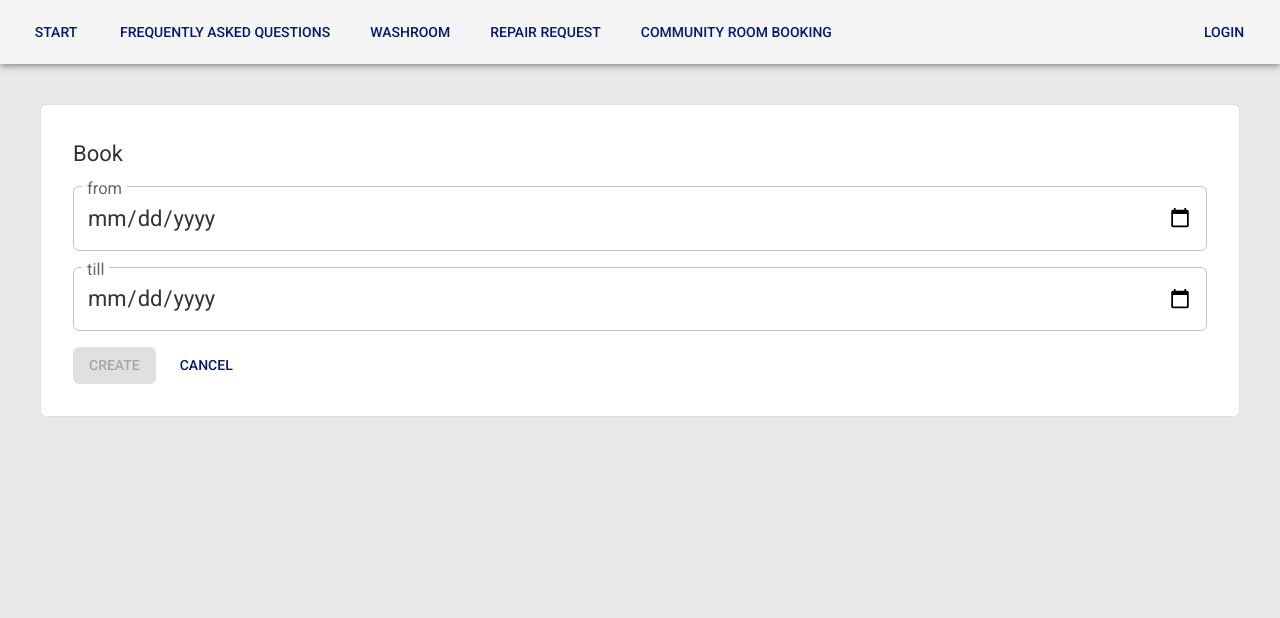
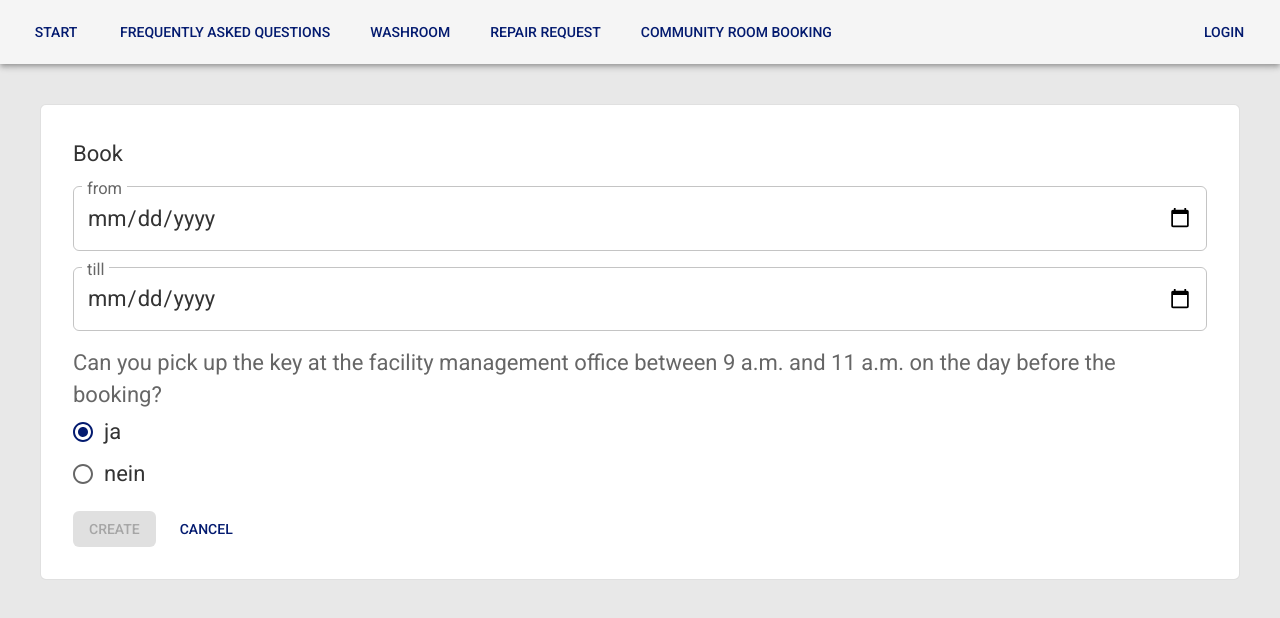
Before and after one commit to Praxisseminar-SoSe-2026/stwno-anwendung, a React (Vite) app in the folder frontend/: page /gemeinschaftsraum/anfrage/1 in a window 1280 px wide. Shown: the top 618 px of the page. Built offline with nearby package versions, Linux system fonts and the light colour scheme; no server answers.

Commit message:
feat: add frontend display for key exchange
refs #47

```diff
--- a/frontend/src/api/requests.ts
+++ b/frontend/src/api/requests.ts
@@ -29,6 +29,8 @@ export type RoomRequestCreate = {
   community_room_id: number
   start_date: string
   end_date: string
+  regular_key_exchange_possible: boolean
+  alternative_key_exchange_date: string | null
 }
 
 export type RoomRequestStatusUpdate = {
--- a/frontend/src/i18n/languages/de.json
+++ b/frontend/src/i18n/languages/de.json
@@ -59,7 +59,9 @@
     "occupied": "Belegt",
     "bookCommunityRoom": "{{communityRoomName}} buchen",
     "startDate": "von",
-    "endDate": "bis"
+    "endDate": "bis",
+    "regularKeyExchangePossibleQuestion": "Können Sie den Schlüssel am Vorbuchungstag zwischen 9 und 11 Uhr im Büro der Hausmeister:in abholen?",
+    "alternativeKeyExchangeDate": "alternativer Tag zum Schlüsselaustausch"
   },
   "adminIndex": {
     "title": "Hallo Chef!"
--- a/frontend/src/i18n/languages/en.json
+++ b/frontend/src/i18n/languages/en.json
@@ -59,7 +59,9 @@
     "occupied": "occupied",
     "bookCommunityRoom": "Book {{communityRoomName}}",
     "startDate": "from",
-    "endDate": "till"
+    "endDate": "till",
+    "regularKeyExchangePossibleQuestion": "Can you pick up the key at the facility management office between 9 a.m. and 11 a.m. on the day before the booking?",
+    "alternativeKeyExchangeDate": "Alternative day for key exchange"
   },
   "adminIndex": {
     "title": "Hello Boss!"
--- a/frontend/src/pages/resident/RoomBookingCreatePage.tsx
+++ b/frontend/src/pages/resident/RoomBookingCreatePage.tsx
@@ -1,7 +1,18 @@
 import { useState } from 'react'
 import { useNavigate, useParams } from 'react-router'
 import { useTranslation } from 'react-i18next'
-import { Stack, Typography, Paper, Button, TextField } from '@mui/material'
+import {
+  Stack,
+  Typography,
+  Paper,
+  Button,
+  TextField,
+  FormControl,
+  FormLabel,
+  RadioGroup,
+  FormControlLabel,
+  Radio,
+} from '@mui/material'
 import { createRoomBooking } from '../../api/requests'
 import { useCommunityRooms } from '../../hooks/useCommunityRooms'
 
@@ -19,6 +30,11 @@ export function RoomBookingCreatePage() {
   )
   const [startDate, setStartDate] = useState('')
   const [endDate, setEndDate] = useState('')
+  const [regularKeyExchangePossible, setRegularKeyExchangePossible] =
+    useState<boolean>(true)
+  const [alternativeKeyExchangeDate, setAlternativeKeyExchangeDate] =
+    useState('')
+
   const [saving, setSaving] = useState(false)
   const [actionError, setActionError] = useState<string | null>(null)
 
@@ -31,6 +47,10 @@ export function RoomBookingCreatePage() {
         community_room_id: communityRoomId,
         start_date: startDate,
         end_date: endDate,
+        regular_key_exchange_possible: regularKeyExchangePossible,
+        alternative_key_exchange_date: regularKeyExchangePossible
+          ? null
+          : alternativeKeyExchangeDate,
       })
       navigate(`/gemeinschaftsraum`)
     } catch (err) {
@@ -69,11 +89,44 @@ export function RoomBookingCreatePage() {
           fullWidth
         />
 
+        {/* key exchange */}
+        {/* radio buttons made with docs [https://mui.com/material-ui/react-radio-button/]*/}
+        <FormControl>
+          <FormLabel>
+            {t('roomBooking.regularKeyExchangePossibleQuestion')}
+          </FormLabel>
+          <RadioGroup
+            defaultValue="true"
+            onChange={(e) =>
+              setRegularKeyExchangePossible(e.target.value === 'true')
+            }
+          >
+            <FormControlLabel value="true" control={<Radio />} label="ja" />
+            <FormControlLabel value="false" control={<Radio />} label="nein" />
+          </RadioGroup>
+        </FormControl>
+
+        {regularKeyExchangePossible === false && (
+          <TextField
+            label={t('roomBooking.alternativeKeyExchangeDate')}
+            value={alternativeKeyExchangeDate}
+            type={'date'}
+            onChange={(e) => setAlternativeKeyExchangeDate(e.target.value)}
+            slotProps={{ inputLabel: { shrink: true } }}
+            fullWidth
+          />
+        )}
+
         <Stack direction="row" spacing={2}>
           <Button
             variant="contained"
             onClick={handleSave}
-            disabled={saving || !startDate || !endDate}
+            disabled={
+              saving ||
+              !startDate ||
+              !endDate ||
+              (!regularKeyExchangePossible && !alternativeKeyExchangeDate)
+            }
           >
             {t('common.create')}
           </Button>
```
